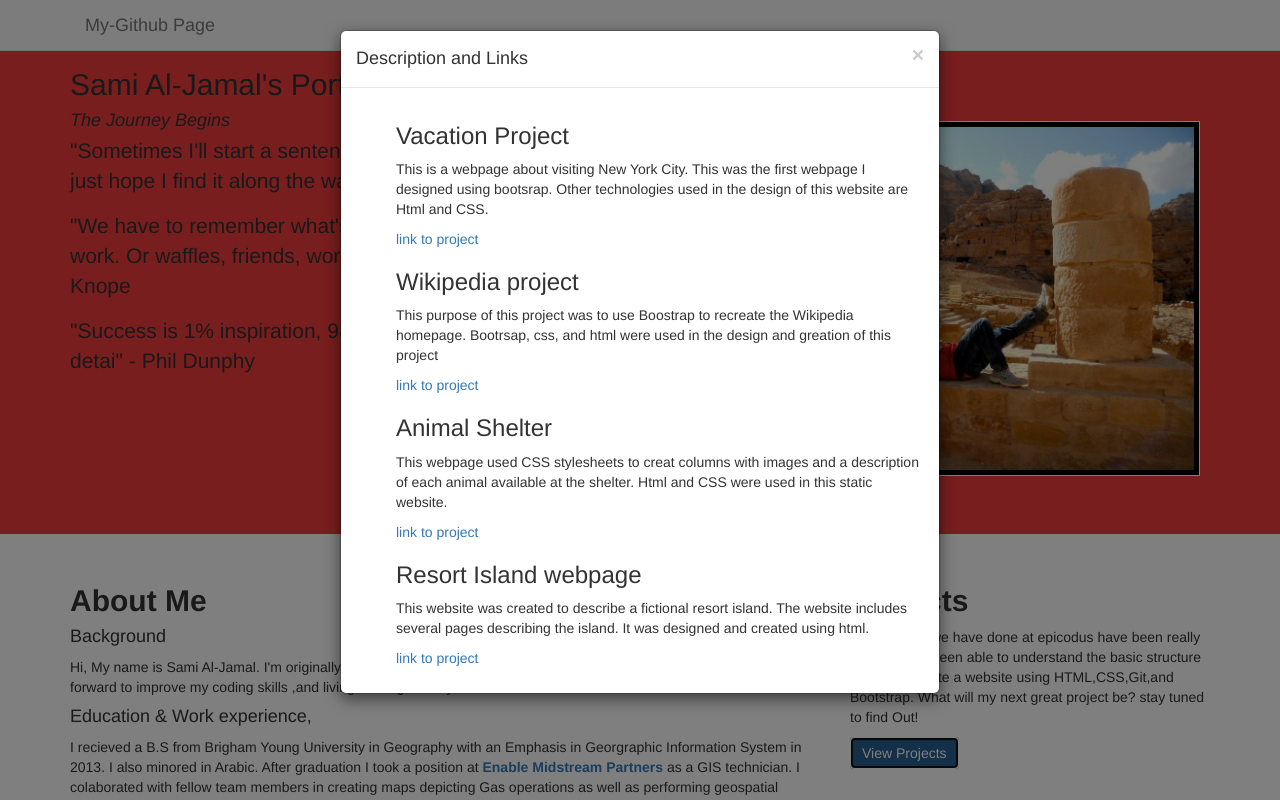
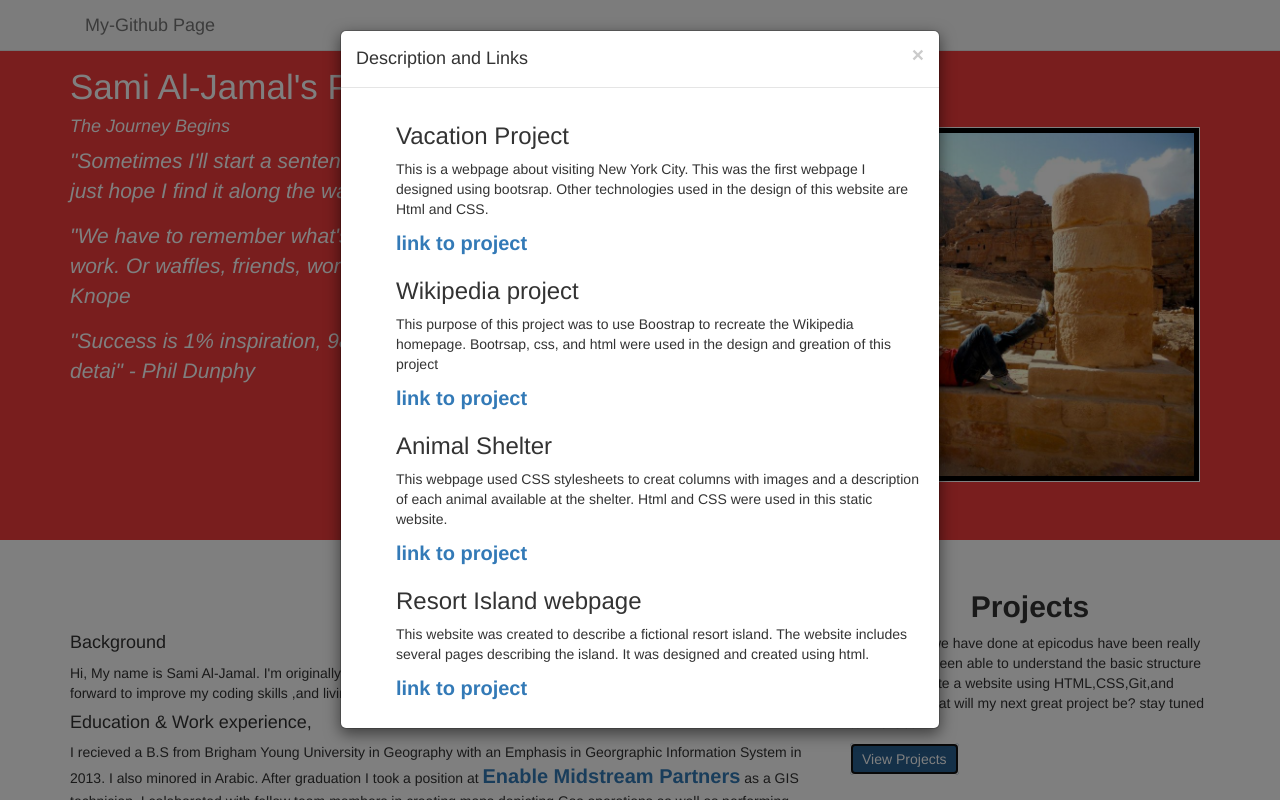
Before and after one commit to SamiAljamal/Portfolio, a plain HTML site: page index.html in a window 1280 px wide. Both pictures are taken after a click on the button "View Projects". Shown: the top 800 px of the page. Drawn offline with nearby package versions, Linux system fonts and the light colour scheme.

Commit message:
it will finish edits to style and design, and add the README.md page to the portfolio

```diff
--- a/css/my-stylesheet.css
+++ b/css/my-stylesheet.css
@@ -11,11 +11,22 @@
 ul{
   list-style: none;
 }
-
-
+.jumbotron h2{
+  color: white;
+  font-size: 35px;
+}
+.jumbotron h4{
+  color: white;
+}
 .jumbotron{
   background-color: #F23D3D;
-
+}
+.jumbotron p{
+  color: white;
+  font-style: italic;
+}
+.row h2{
+  text-align: center;
 }
 .btn{
   background-color: #F23D3D;
@@ -27,7 +38,8 @@ ul{
   color: black;
 }
 .links{
-  text-decoration: none;
   font-weight: bold;
   color: #5054D5;
+  font-size: 20px;
+  text-decoration: none;
 }
--- a/index.html
+++ b/index.html
@@ -24,7 +24,7 @@
             <img class="image-1 img-responsive" src="img/image-1.jpg"
             alt="Media Object">
             </a>
-              <h4 class="media-heading"><em>The Journey Begins</em></h4>
+              <h4><em>The Journey Begins</em></h4>
               <p>
                   "Sometimes I'll start a sentence and I don't know where it's going.
                    I just hope I find it along the way" - Michael Scott
@@ -93,7 +93,7 @@
                          <h3>Vacation Project</h3>
                          <p>This is a webpage about visiting New York City. This was the first webpage I designed using bootsrap. Other technologies used in the design of this website are Html and CSS.</p>
                          <p>
-                           <a href="https://github.com/SamiAljamal/vacation">link to project</a>
+                           <span class="links"><a href="https://github.com/SamiAljamal/vacation">link to project</a></span>
                          </p>
                        </li>
                        <li>
@@ -102,7 +102,7 @@
                            This purpose of this project was to use Boostrap to recreate the Wikipedia homepage. Bootrsap, css, and html were used in the design and greation of this project
                          </p>
                          <p>
-                           <a href="https://github.com/SamiAljamal/wikipedia">link to project</a>
+                           <span class="links"><a href="https://github.com/SamiAljamal/wikipedia">link to project</a></span>
                          </p>
                        </li>
                        <li>
@@ -111,7 +111,7 @@
                            This webpage used CSS stylesheets to creat columns with images and a description of each animal available at the shelter. Html and CSS were used in this static website.
                          </p>
                          <p>
-                           <a href="https://github.com/SamiAljamal/animal-shelter">link to project</a>
+                           <span class="links"><a href="https://github.com/SamiAljamal/animal-shelter">link to project</a></span>
                          </p>
                        </li>
                        <li>
@@ -120,7 +120,7 @@
                            This website was created to describe a fictional resort island. The website includes several pages describing the island. It was designed and created using html.
                          </p>
                          <p>
-                            <a href="http://samialjamal.github.io/resort-website/">link to project</a>
+                            <span class="links"><a href="http://samialjamal.github.io/resort-website/">link to project</a></span>
                          </p>
                        </li>
                      </ul>
```
Also changed, not shown: 1 other file.
